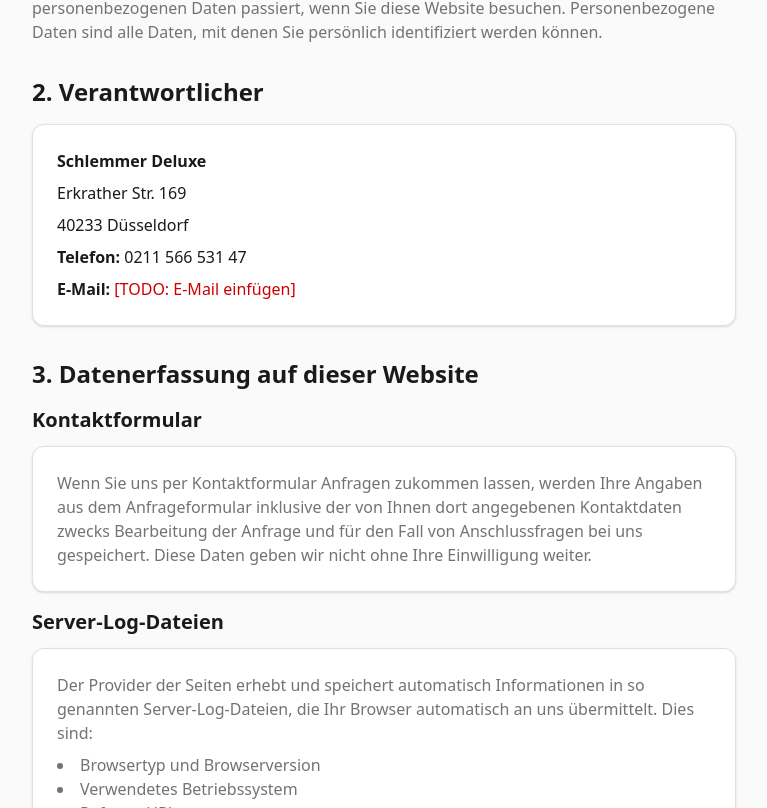
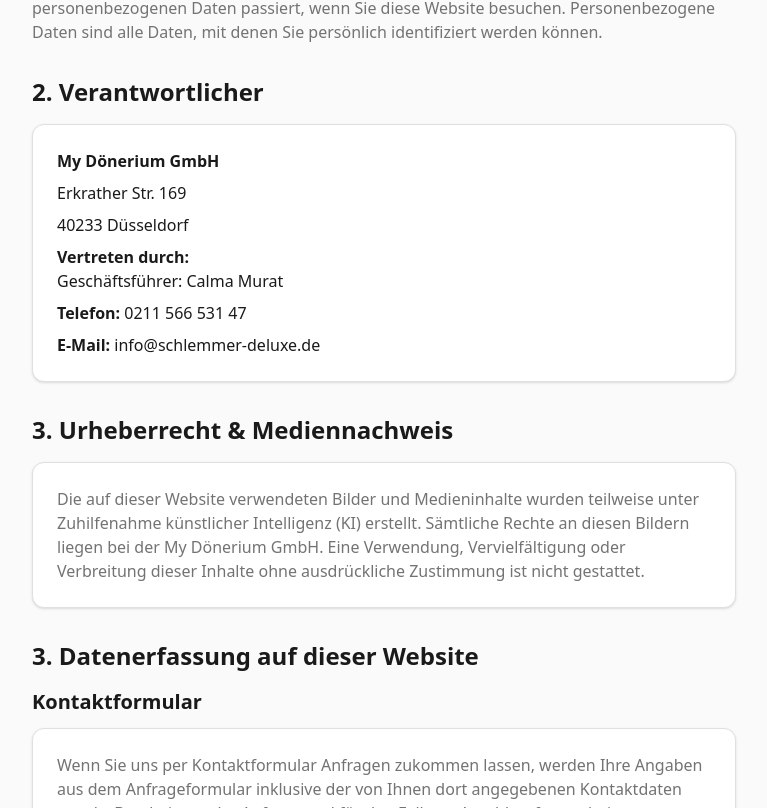
Before and after one commit to patelsid-build-it/Schlemmerdeluxe, a Next.js app: page /datenschutz in a window 1280 px wide. Shown: the part 531-1339 px from the top of the page, without its empty margins (256-1023 px from the left). Built offline with nearby package versions, Linux system fonts and the light colour scheme.

Commit message:
Update Impressum and Datenschutz with real company data

```diff
--- a/app/datenschutz/page.js
+++ b/app/datenschutz/page.js
@@ -59,14 +59,32 @@ export default function DatenschutzPage() {
                 <h2 className="text-2xl font-bold mb-4">2. Verantwortlicher</h2>
                 <Card>
                   <CardContent className="p-6 space-y-2">
-                    <p><strong>{restaurant.name}</strong></p>
-                    <p>{restaurant.address.street}</p>
-                    <p>{restaurant.address.zip} {restaurant.address.city}</p>
+                    <p><strong>My Dönerium GmbH</strong></p>
+                    <p>Erkrather Str. 169</p>
+                    <p>40233 Düsseldorf</p>
                     <p className="mt-4">
+                      <strong>Vertreten durch:</strong><br />
+                      Geschäftsführer: Calma Murat
+                    </p>
+                    <p>
                       <strong>Telefon:</strong> {restaurant.phoneFormatted}
                     </p>
                     <p>
-                      <strong>E-Mail:</strong> <span className="text-brand">[TODO: E-Mail einfügen]</span>
+                      <strong>E-Mail:</strong> info@schlemmer-deluxe.de
+                    </p>
+                  </CardContent>
+                </Card>
+              </section>
+
+              <section>
+                <h2 className="text-2xl font-bold mb-4">3. Urheberrecht & Mediennachweis</h2>
+                <Card>
+                  <CardContent className="p-6">
+                    <p className="text-muted-foreground">
+                      Die auf dieser Website verwendeten Bilder und Medieninhalte wurden teilweise unter Zuhilfenahme
+                      künstlicher Intelligenz (KI) erstellt. Sämtliche Rechte an diesen Bildern liegen bei der
+                      My Dönerium GmbH. Eine Verwendung, Vervielfältigung oder Verbreitung dieser Inhalte
+                      ohne ausdrückliche Zustimmung ist nicht gestattet.
                     </p>
                   </CardContent>
                 </Card>
--- a/app/impressum/page.js
+++ b/app/impressum/page.js
@@ -47,12 +47,12 @@ export default function ImpressumPage() {
 
               <Card className="mb-6">
                 <CardContent className="p-6 space-y-2">
-                  <p><strong>{restaurant.name}</strong></p>
-                  <p>{restaurant.address.street}</p>
-                  <p>{restaurant.address.zip} {restaurant.address.city}</p>
+                  <p><strong>My Dönerium GmbH</strong></p>
+                  <p>Erkrather Str. 169</p>
+                  <p>40233 Düsseldorf</p>
                   <p className="mt-4">
                     <strong>Vertreten durch:</strong><br />
-                    <span className="text-brand">[TODO: Name des Inhabers/Geschäftsführers]</span>
+                    Geschäftsführer: Calma Murat
                   </p>
                 </CardContent>
               </Card>
@@ -64,7 +64,18 @@ export default function ImpressumPage() {
                     <strong>Telefon:</strong> {restaurant.phoneFormatted}
                   </p>
                   <p>
-                    <strong>E-Mail:</strong> <span className="text-brand">[TODO: E-Mail-Adresse einfügen]</span>
+                    <strong>E-Mail:</strong> info@schlemmer-deluxe.de
+                  </p>
+                </CardContent>
+              </Card>
+
+              <h3 className="text-xl font-semibold mb-3">Registereintrag</h3>
+              <Card className="mb-6">
+                <CardContent className="p-6">
+                  <p>
+                    Eintragung im Handelsregister.<br />
+                    Registergericht: Amtsgericht Düsseldorf<br />
+                    Registernummer: HRB 98486
                   </p>
                 </CardContent>
               </Card>
@@ -74,16 +85,7 @@ export default function ImpressumPage() {
                 <CardContent className="p-6">
                   <p>
                     Umsatzsteuer-Identifikationsnummer gemäß § 27a Umsatzsteuergesetz:<br />
-                    <span className="text-brand">[TODO: USt-IdNr. einfügen, falls vorhanden]</span>
-                  </p>
-                </CardContent>
-              </Card>
-
-              <h3 className="text-xl font-semibold mb-3">Aufsichtsbehörde</h3>
-              <Card className="mb-6">
-                <CardContent className="p-6">
-                  <p>
-                    <span className="text-brand">[TODO: Zuständige Aufsichtsbehörde einfügen, falls erforderlich]</span>
+                    <span className="text-muted-foreground">[Wird nachgereicht]</span>
                   </p>
                 </CardContent>
               </Card>
```
